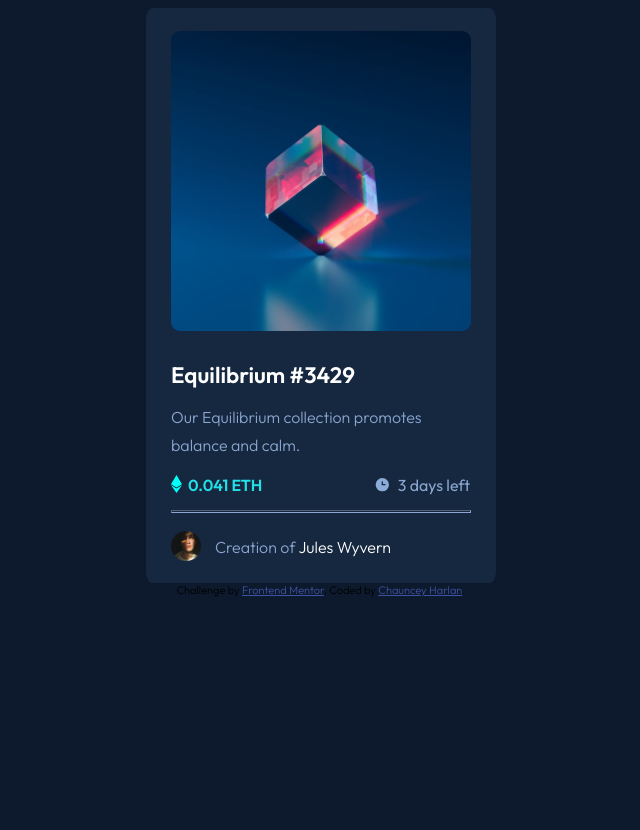
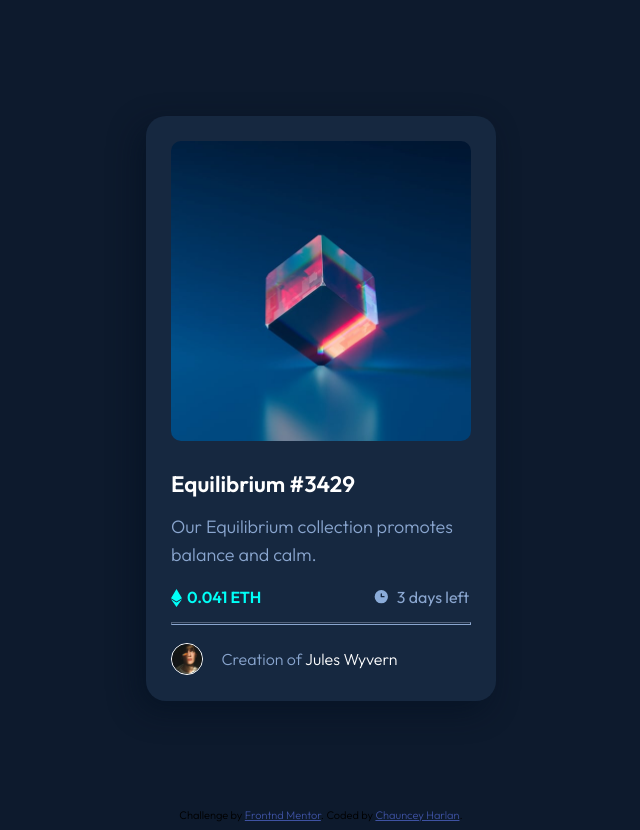
Before and after one commit to uxchar/nft-preview-card, a plain HTML site: page index.html in a window 1280 px wide. Shown: the whole page, without its empty margins (319-959 px from the left). Before the commit the page ends 800 px from the top, so only its background shows below. Drawn offline with Linux system fonts and the light colour scheme.

Commit message:
implemented css grid, added comments, improved some code

```diff
--- a/index.html
+++ b/index.html
@@ -33,18 +33,25 @@
     </style>
   </head>
   <body>
+    <div class="container">
       <div class="nft-card">
+        <div class="img-container">
           <img
             class="cube-img"
             src="images/image-equilibrium.jpg"
             alt="image of glass cube"
           />
-      <div class="shadow-container">
-        <div class="container">
+          <div class="overlay">
+            <a href="#" class="icon" title="View More">
+              <img class="view-icon" src="/images/icon-view.svg" />
+            </a>
+          </div>
+        </div>
         <h4 class="card-title"><b>Equilibrium #3429</b></h4>
         <p class="card-description">
           Our Equilibrium collection promotes balance and calm.
         </p>
+
         <p class="crypto-price">
           <img src="/images/icon-ethereum.svg" class="crypto-symbol" /> 0.041
           ETH
@@ -53,18 +60,18 @@
           <img src="/images/icon-clock.svg" class="clock-img" /> 3 days left
         </p>
         <hr class="divider" />
+
+        <p class="nft-creator">
           <img src="/images/image-avatar.png" class="avatar" />
-          <p class="nft-author">
-            Creation of <span class="author-name">Jules Wyvern</span>
+          Creation of <span class="creator-name">Jules Wyvern</span>
         </p>
-        </div>
       </div>
     </div>
 
     <div class="attribution">
       Challenge by
       <a href="https://www.frontendmentor.io?ref=challenge" target="_blank"
-        >Frontend Mentor</a
+        >Frontnd Mentor</a
       >. Coded by <a href="#">Chauncey Harlan</a>.
     </div>
   </body>
--- a/style.css
+++ b/style.css
@@ -4,65 +4,117 @@ body {
   font-weight: 300;
 }
 
+/* Parent container  */
+
+.container {
+  display: grid;
+  height: 100vh;
+  justify-content: center;
+  align-content: center;
+}
+
+/* NFT image */
+
 .cube-img {
   height: 300px;
   width: 300px;
-  margin: 0 auto;
-  margin-top: 30px;
-  border-radius: 3%;
+  border-radius: 10px;
+  display: block;
+  margin: 25px auto 10px auto;
 }
+
+.img-container {
+  position: relative;
+  width: 300px;
+  height: 300px;
+  margin: 25px auto 10px auto;
+}
+
+/* Image overlay  */
+
+.overlay {
+  position: absolute;
+  top: 0;
+  bottom: 0;
+  left: 0;
+  right: 0;
+  height: 100%;
+  width: 100%;
+  opacity: 0;
+  transition: 0.3s ease;
+  background-color: hsl(178, 100%, 50%);
+}
+
+.img-container:hover .overlay {
+  opacity: 0.5;
+  cursor: pointer;
+}
+
+.icon {
+  font-size: 100px;
+  position: absolute;
+  top: 50%;
+  left: 50%;
+  transform: translate(-50%, -50%);
+  -ms-transform: translate(-50%, -50%);
+  text-align: center;
+}
+
+.view-icon:hover {
+  color: #fff;
+}
+
+/* NFT Card format section */
+
 .nft-card {
   height: 575px;
   width: 350px;
   background: #162840;
-  border-radius: 2%;
-  grid-row: 2/3;
-  grid-column: 2/3;
-  margin: 0 auto;
-  place-content: center;
-  display: grid;
-  grid-template-rows: 1fr 6fr 1fr;
+  border-radius: 20px;
+  padding-bottom: 10px;
+  box-shadow: -8px 10px 30px 1px rgba(3, 14, 31, 0.49);
+  -webkit-box-shadow: -8px 10px 30px 1px rgba(3, 14, 31, 0.49);
+  -moz-box-shadow: -8px 10px 30px 1px rgba(3, 14, 31, 0.49);
 }
 
-.nft-card div {
-  grid-row: 2/3;
+/* NFT card title  */
+.card-title {
+  font-size: 1.4rem;
+  font-weight: 600;
+  color: #fff;
+  margin-left: 25px;
 }
 
-.container {
-  margin: 25px;
-  box-shadow: 20px;
+.card-title:hover {
+  color: hsl(178, 100%, 50%);
+  cursor: pointer;
 }
 
-.card-title {
-  font-size: 1.4rem;
-}
-
-.card-title {
-  color: #fff;
-}
-
+/* Card description */
 .card-description {
-  margin-top: -15px;
   line-height: 1.75rem;
   color: #8aa6cf;
   font-weight: 100;
+  font-size: 1.125rem;
+  margin: -15px 20px auto 25px;
 }
 
+/* Crypto price and symbol */
 .crypto-symbol {
-  margin-right: 3px;
-  margin-bottom: -2px;
+  margin: 20px 2px -4px 25px;
+  display: inline;
 }
 
 .crypto-price {
-  color: #21e1e7;
+  color: hsl(178, 100%, 50%);
   font-weight: 600;
   display: inline;
 }
 
+/* Time indicator */
 .clock-img {
   display: inline;
-  margin-right: 3px;
-  margin-bottom: -2px;
+  margin: auto 3px -2px auto;
 }
 
 .days-indicator {
@@ -75,22 +127,31 @@ body {
 .divider {
   border-color: #8aa6cf;
   margin-top: 15px;
-  height: 1px;
+  height: 0.5px;
+  margin-left: 25px;
+  margin-right: 25px;
 }
+
+/* NFT creator section */
 
 .avatar {
   height: 30px;
   width: 30px;
-  margin-right: 10px;
-  margin-top: 10px;
-  border-style: solid 1px #fff;
+  display: inline;
+  border: solid 1px #fff;
+  border-radius: 50%;
+  margin: 10px 15px -10px 25px;
 }
 
-.nft-author {
+.nft-creator {
+  display: inline;
   color: #8aa6cf;
-  float: right;
-  margin-right: 80px;
 }
-.author-name {
+.creator-name {
   color: #fff;
+  cursor: pointer;
 }
+
+.creator-name:hover {
+  color: hsl(178, 100%, 50%);
+}
```
Lines whose indentation alone changed are shown as unchanged.
